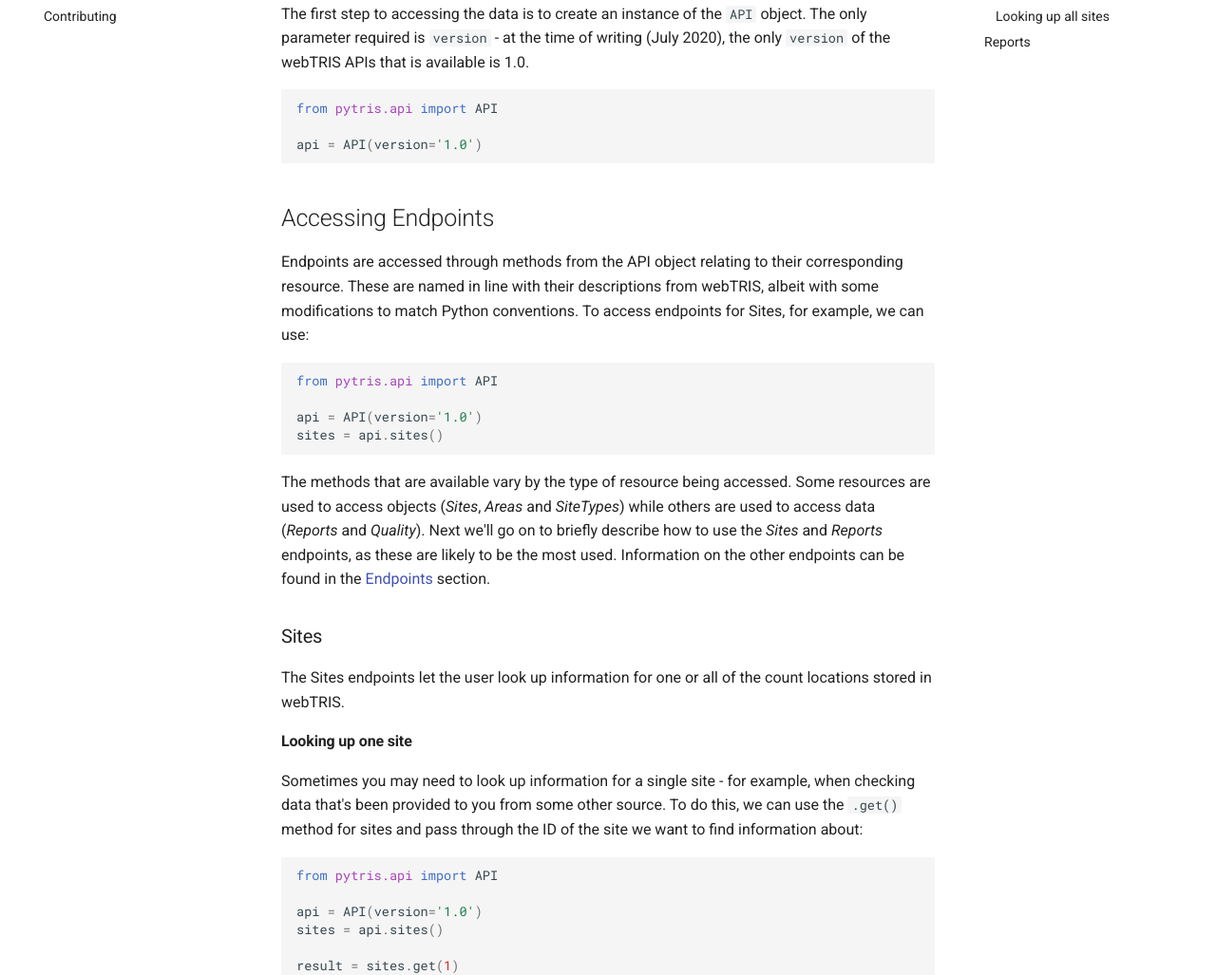
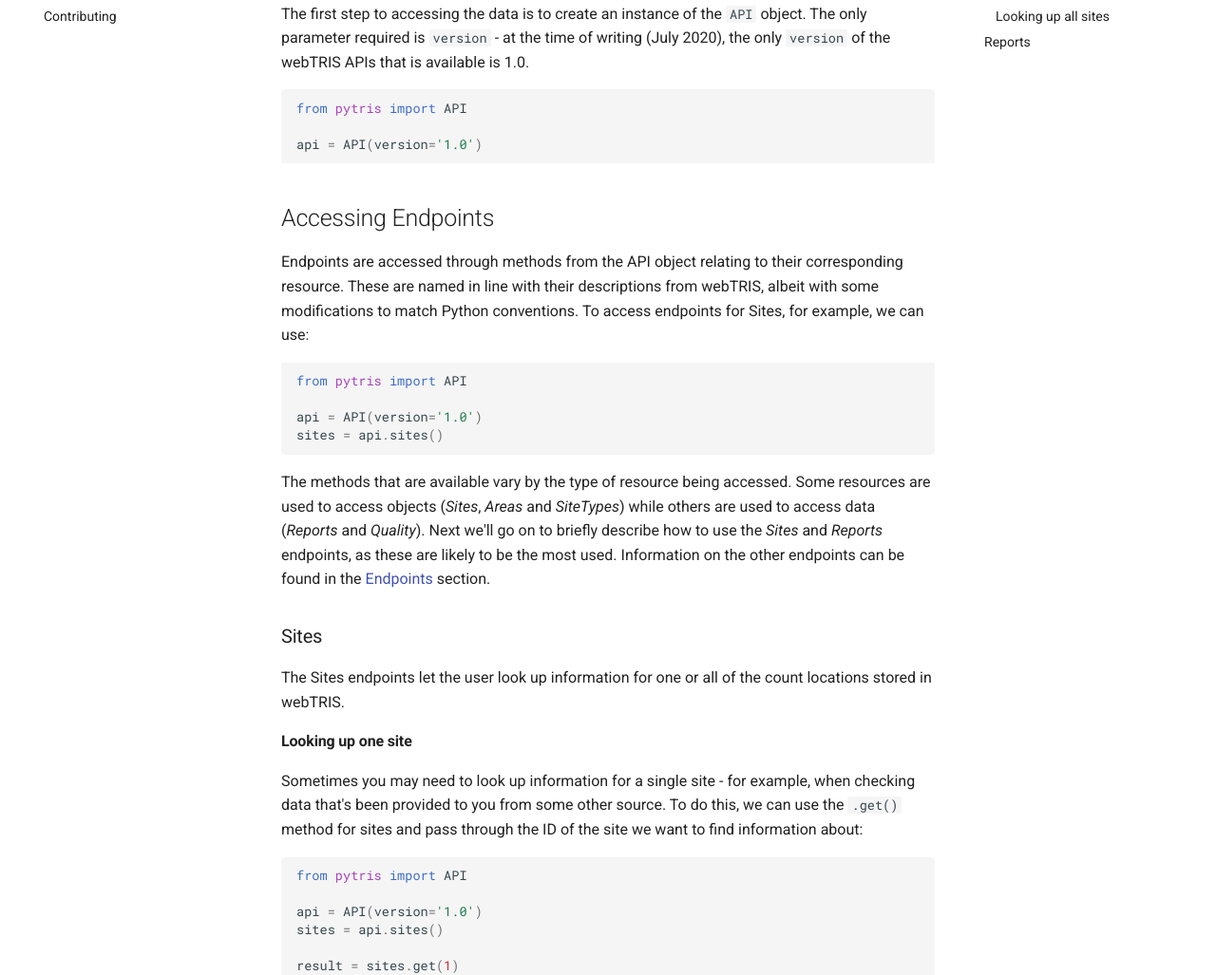
Before and after one commit to asongtoruin/pyTRIS, an MkDocs documentation site: the page built from docs/getting-started.md, in a window 1280 px wide and 1400 px high. Shown: the part 229-1256 px from the top of the window at 95% size. Built offline with MkDocs 1.6.1 and Material for MkDocs 9.7.7, drawn with Linux system fonts in a browser that asks for light colours; comment, search, counter and statistics services are not loaded.

````diff
--- a/docs/getting-started.md
+++ b/docs/getting-started.md
@@ -4,7 +4,7 @@ object. The only parameter required is `version` - at the time of writing
 (July 2020), the only `version` of the webTRIS APIs that is available is 1.0.
 
 ```Python
-from pytris.api import API
+from pytris import API
 
 api = API(version='1.0')
 ```
@@ -16,7 +16,7 @@ webTRIS, albeit with some modifications to match Python conventions. To access
 endpoints for Sites, for example, we can use:
 
 ```Python
-from pytris.api import API
+from pytris import API
 
 api = API(version='1.0')
 sites = api.sites()
@@ -40,7 +40,7 @@ this, we can use the `.get()` method for sites and pass through the ID of the
 site we want to find information about:
 
 ```Python
-from pytris.api import API
+from pytris import API
 
 api = API(version='1.0')
 sites = api.sites()
@@ -68,7 +68,7 @@ The `.all()` method returns a generator of `Site` objects, so in most cases
 you'll need to iterate through them:
 
 ```Python
-from pytris.api import API
+from pytris import API
 
 api = API(version='1.0')
 sites = api.sites()
````
